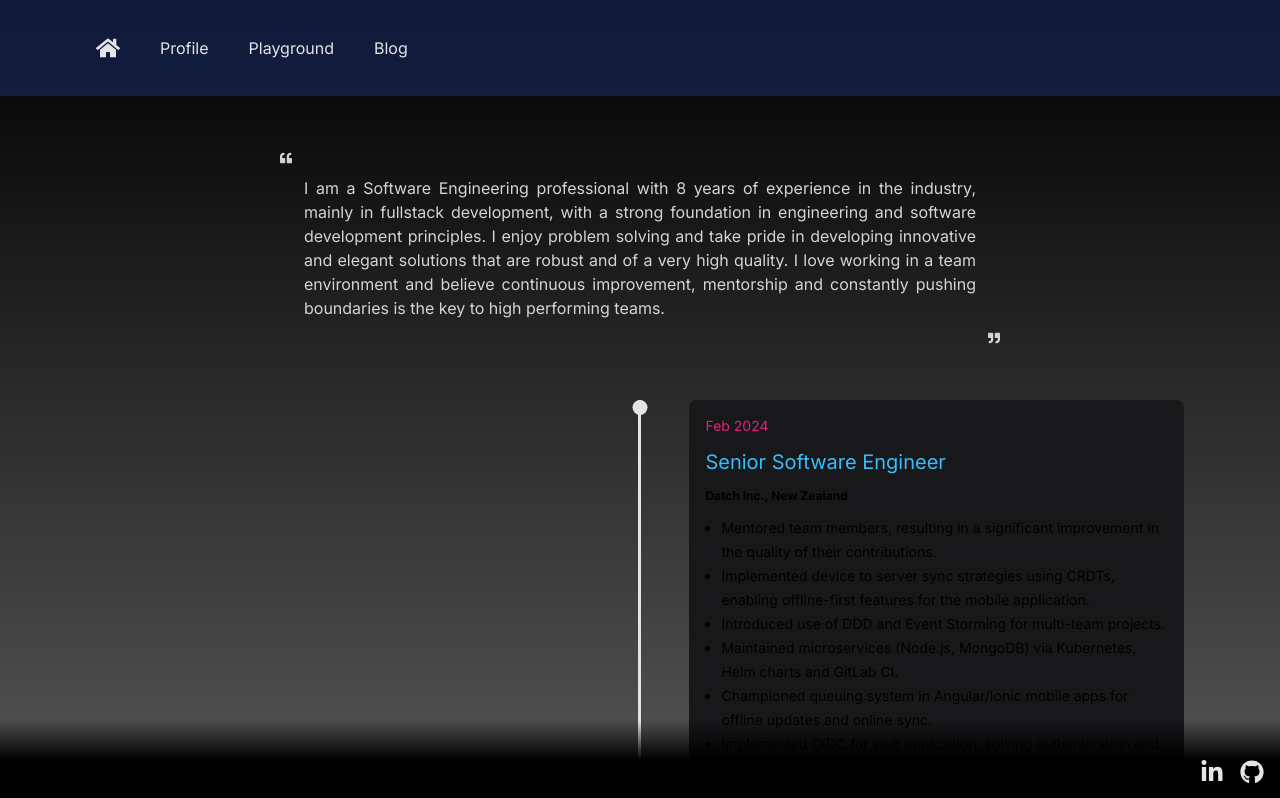
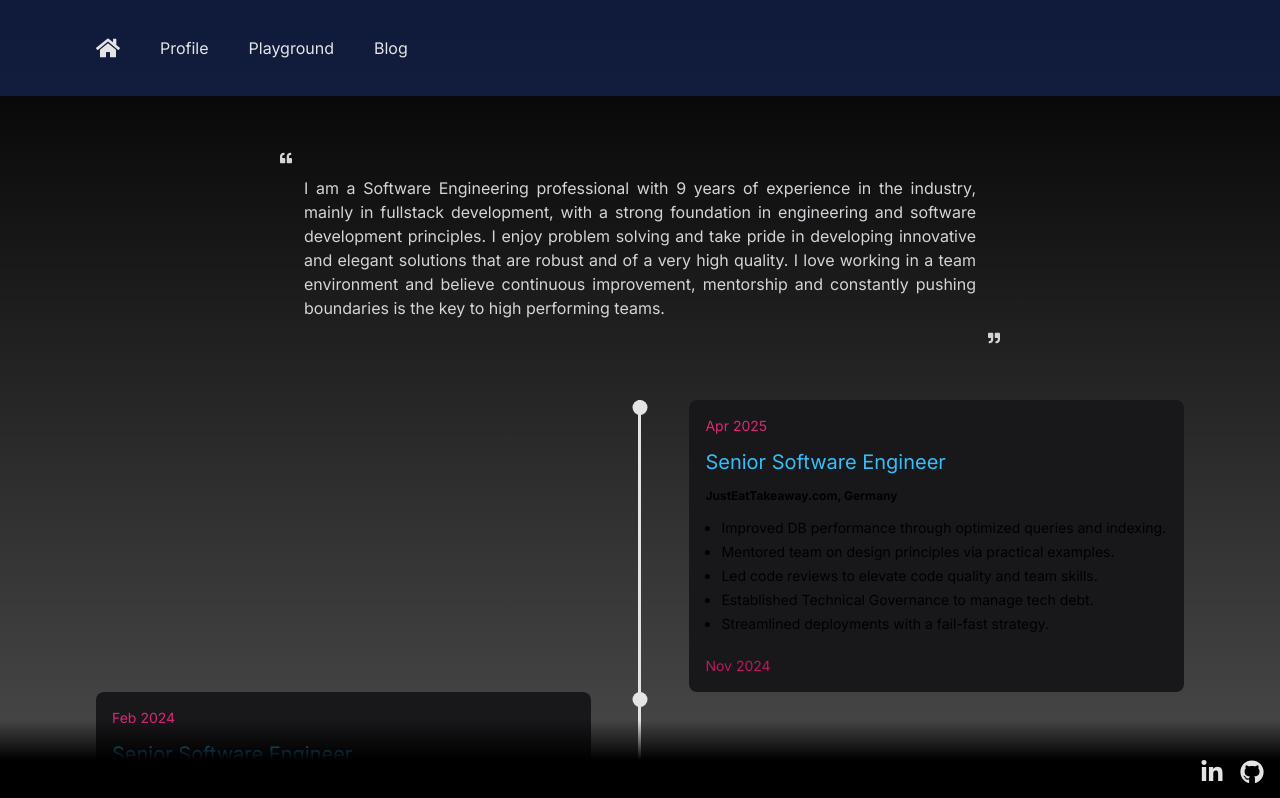
Before and after one commit to anirvanBhaduri/nextjs-game, a Next.js app: page /profile in a window 1280 px wide. Shown: the top 798 px of the page. Built offline with nearby package versions, Linux system fonts and the light colour scheme.

Commit message:
Updated profile to include latest role.
Included some minor improvements along with the major change.

```diff
--- a/app/blog/TimelineData.tsx
+++ b/app/blog/TimelineData.tsx
@@ -3,6 +3,20 @@
 import { TimelineCardProps } from '@/components/timeline/TimelineCard';
 
 export const timelineData: TimelineCardProps[] = [
+  {
+    title: 'Another user/supporter of vim!',
+    children: (
+      <>
+        <p className="text-sm">
+          {'Below is a link to a twitch streamer I often visit to get some insights on the world of programming.'}
+        </p>
+        <Link passHref={true} className="text-sm my-4" href="https://www.twitch.tv/theprimeagen" target="_blank">
+          <span className="italic">https://www.twitch.tv/theprimeagen</span>
+        </Link>
+      </>
+    ),
+    toTime: new Date('2025/04/16'),
+  },
   {
     title: 'Article from Datch back when I started there',
     children: (
--- a/app/profile/TimelineData.tsx
+++ b/app/profile/TimelineData.tsx
@@ -2,6 +2,25 @@
 import { TimelineCardProps } from '@/components/timeline/TimelineCard';
 
 export const timelineData: TimelineCardProps[] = [
+  {
+    title: 'Senior Software Engineer',
+    children: (
+      <>
+        <Link passHref={true} href="https://www.lieferando.de/" target="_blank" className="text-xs font-bold mb-3">
+          JustEatTakeaway.com, Germany
+        </Link>
+        <ul className="text-sm pl-4 leading-6 text-wrap">
+          <li className="list-disc">Improved DB performance through optimized queries and indexing.</li>
+          <li className="list-disc">Mentored team on design principles via practical examples.</li>
+          <li className="list-disc">Led code reviews to elevate code quality and team skills.</li>
+          <li className="list-disc">Established Technical Governance to manage tech debt.</li>
+          <li className="list-disc">Streamlined deployments with a fail-fast strategy.</li>
+        </ul>
+      </>
+    ),
+    toTime: new Date('2025 Apr'),
+    fromTime: new Date('2024 Nov'),
+  },
   {
     title: 'Senior Software Engineer',
     children: (
--- a/app/profile/page.tsx
+++ b/app/profile/page.tsx
@@ -8,7 +8,7 @@
     <main className="h-full w-full px-5 lg:px-24 my-20 flex flex-col gap-20 items-center">
       <section className="text-md max-w-96 md:max-w-xl lg:max-w-2xl text-zinc-300 text-justify relative">
         <FaQuoteLeft className="absolute text-xs -left-3 -top-3 md:-left-6 md:-top-6 lg:-left-6 lg:-top-6"></FaQuoteLeft>
-        I am a Software Engineering professional with 8 years of experience in the industry, mainly in fullstack
+        I am a Software Engineering professional with 9 years of experience in the industry, mainly in fullstack
         development, with a strong foundation in engineering and software development principles. I enjoy problem
         solving and take pride in developing innovative and elegant solutions that are robust and of a very high
         quality. I love working in a team environment and believe continuous improvement, mentorship and constantly
--- a/components/timeline/TimelineCard.tsx
+++ b/components/timeline/TimelineCard.tsx
@@ -1,10 +1,10 @@
 import React from 'react';
 
-export type TimelineCardProps = {
+export type TimelineCardProps = React.PropsWithChildren<{
   fromTime?: Date;
   toTime?: Date;
   title: string;
-} & React.PropsWithChildren;
+}>;
 
 const fromDateTimeToString = (dateTime: Date): string => {
   return dateTime.toLocaleString('en-US', { month: 'short', year: 'numeric' });
```
Also changed, not shown: components/timeline/Timeline.tsx (+7 -1 lines).
